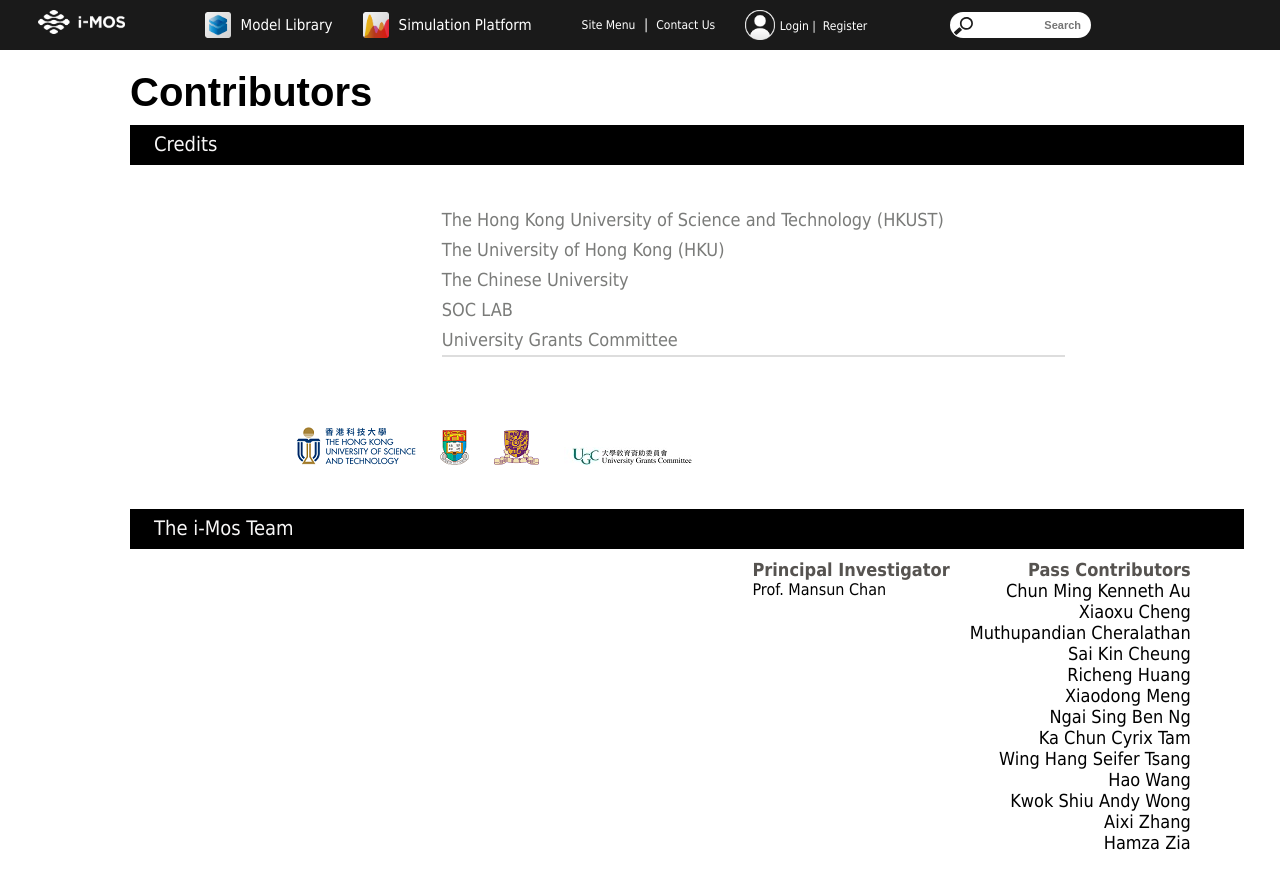
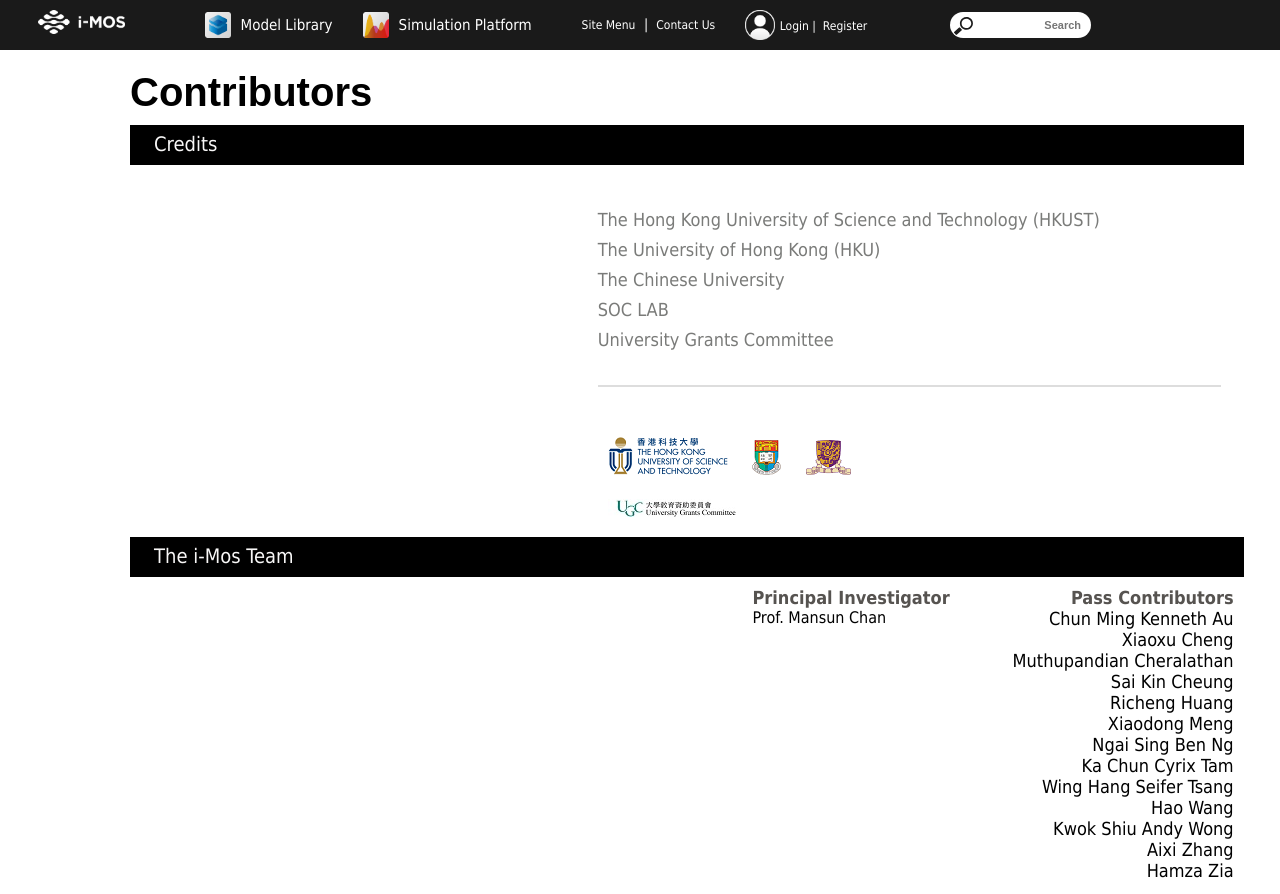
Before and after one commit to LianVedaCHEN/imos-training, a website built with webpack: page index.html in a window 1280 px wide. Shown: the top 894 px of the page. Built offline with nearby package versions, Linux system fonts and the light colour scheme.

Commit message:
almost finished with paragraph left

```diff
--- a/index.html
+++ b/index.html
@@ -66,7 +66,7 @@
               The University of Hong Kong (HKU)<br/>
               The Chinese University<br/>
               SOC LAB<br/>
-              University Grants Committee<br/>
+              University Grants Committee<br/><br/>
             </div>
 
             <div class="creditPicture">
--- a/style/style.css
+++ b/style/style.css
@@ -240,7 +240,7 @@
   width:80%;
   margin-top: 40px;
       margin-bottom: 40px;
-      margin-left: 40%;
+      margin-left: 60%;
 	border-bottom:2px solid #ddd;
 	line-height:30px;
 	font-size:18px;
@@ -252,10 +252,11 @@
 }
 
 .creditPicture{
-  float: right;
+  margin-left: 60%;
+  /*float: right;
   width:80%;
   padding: 20px 0px;
-  margin-left: 55%;
+  margin-left: 55%;*/
 }
 
 .creditPicture img{
@@ -275,14 +276,15 @@
 }
 
 .teamContent .left{
-  float:left;
+  /*float:left;*/
+  text-align: left;
   margin:10px;
   /*margin-left: 40%;*/
 }
 
 
 .teamContent .right{
-  float:left;
+  /*float:left;*/
   text-align: right;
   margin: 10px;
   font-size:18px;
```
